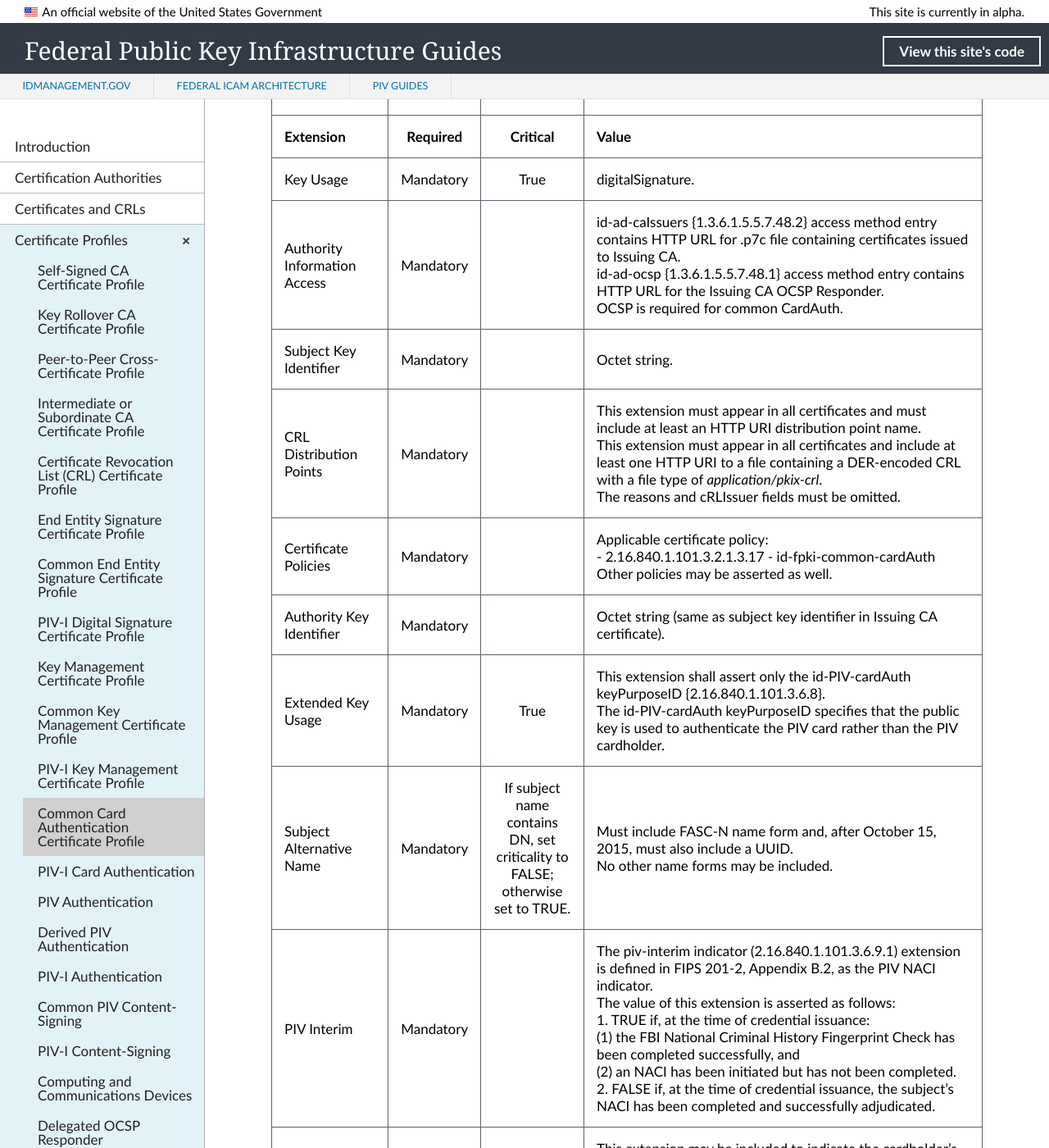
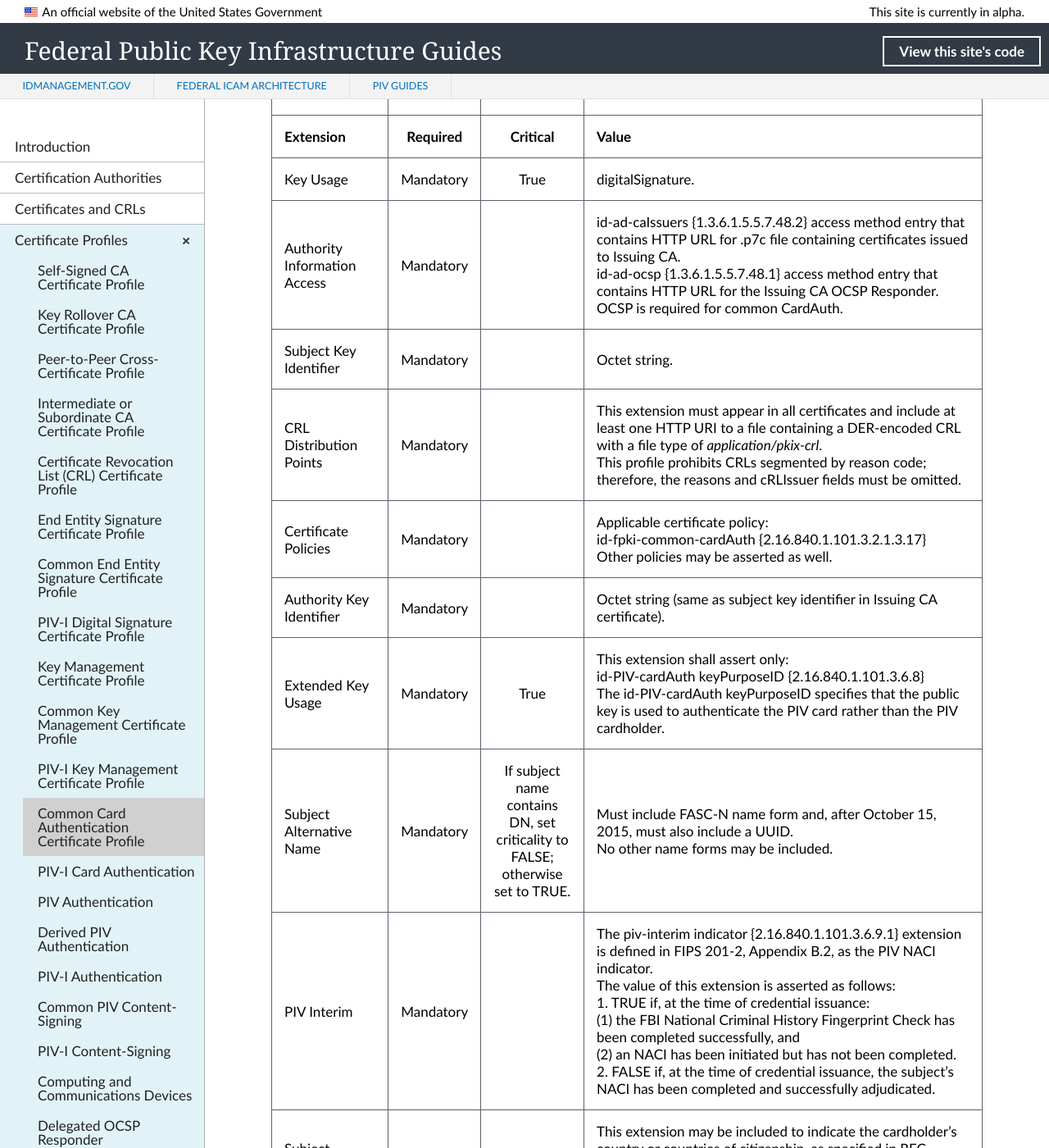
Before and after one commit to GSA/fpki-guides, a Jekyll site: the page built from _profiles/12_common_card_auth.md, in a window 1280 px wide and 1400 px high, scrolled down 1216 px. Shown: the whole window at 82% size. Built offline with Jekyll 4.4.1, drawn with Linux system fonts in a browser that asks for light colours; nearby versions of some CDN libraries; library files that are not in the unit come from our copies; some of the changed text lies outside the part shown.

Commit message:
Update 12_common_card_auth.md
Content and formatting

```diff
--- a/_profiles/12_common_card_auth.md
+++ b/_profiles/12_common_card_auth.md
@@ -10,24 +10,24 @@
 | :-------- | :---: | :---: | :-------------------------------     |
 | Version   |       |       | V3 (2)                                 |
 | Serial Number   |       |       | Must be a unique, positive number. |
-| Issuer Signature Algorithm   |       |       |  One of the following: <br>sha256WithRSAEncryption {1.2.840.113549.1.1.11} <br>ecdsa-with-SHA256 {1.2.840.10045.4.3.2} <br>ecdsa-with-SHA384 {1.2.840.10045.4.3.3} <br>ecdsa-with-SHA512 {1.2.840.10045.4.3.4}. |
-| Issuer   |       |       |  Unique X.500 Issuing CA DN. PrintableString encoding should be used whenever possible for Issuer and Subject Distinguished Names. |
-| Validity Period   |       |       |  No longer than 3 years from date of issue.<BR>Expressed in UTCTime for dates until end of 2049 and GeneralizedTime for dates thereafter.  |
-| Subject   |       |       |   This field may include a NULL DN. If DN is not NULL (i.e., an empty sequence), it must use one of the name forms specified in the _X.509 Certificate Policy for the U.S. Federal PKI Common Policy Framework_ (aka, Common Policy CP), Section 3.1.1.<br>PrintableString encoding should be used whenever possible for Issuer and Subject Distinguished Names.  |
+| Issuer Signature Algorithm   |       |       |  One of the following:<br>sha256WithRSAEncryption {1.2.840.113549.1.1.11}<br>ecdsa-with-SHA256 {1.2.840.10045.4.3.2}<br>ecdsa-with-SHA384 {1.2.840.10045.4.3.3} <br>ecdsa-with-SHA512 {1.2.840.10045.4.3.4} |
+| Issuer   |       |       |  Unique X.500 Issuing CA Distinguished Name (DN). PrintableString encoding should be used whenever possible for Issuer and Subject DNs. |
+| Validity Period   |       |       |  No longer than 3 years from date of issue.<br>Expressed in UTCTime for dates until end of 2049 and GeneralizedTime for dates thereafter.  |
+| Subject   |       |       |   This field may include a NULL DN. If DN is not NULL (i.e., an empty sequence), it must use one of the name forms specified in the _X.509 Certificate Policy for the U.S. Federal PKI Common Policy Framework_ (aka, Common Policy CP), Section 3.1.1.<br>PrintableString encoding should be used whenever possible for Issuer and Subject DNs.  |
 | Subject Public Key Information   |       |       |   For RSA, must be at least 2048 bit modulus, rsaEncryption {1.2.840.113549.1.1.1}.<BR>For ECC, implicitly specify parameters through an OID associated with a NIST-approved curve referenced in NIST SP 800-78-4.<sup>[1](#1)</sup>   |
 | Signature   |       |       |   sha256WithRSAEncryption {1.2.840.113549.1.1.11}<br>or ECDSA with appropriate Hash.   |
 |               |                 |              |                                       |
 | **Extension** |  **Required**   | **Critical** | **Value**                             |
 | Key Usage  | Mandatory | True |  digitalSignature.  |
-|Authority Information Access   | Mandatory  |  | id-ad-caIssuers {1.3.6.1.5.5.7.48.2} access method entry contains HTTP URL for .p7c file containing certificates issued to Issuing CA.<br>id-ad-ocsp {1.3.6.1.5.5.7.48.1} access method entry contains HTTP URL for the Issuing CA OCSP Responder.<br>OCSP is required for common CardAuth.  |
+|Authority Information Access   | Mandatory  |  | id-ad-caIssuers {1.3.6.1.5.5.7.48.2} access method entry that contains HTTP URL for .p7c file containing certificates issued to Issuing CA.<br>id-ad-ocsp {1.3.6.1.5.5.7.48.1} access method entry that contains HTTP URL for the Issuing CA OCSP Responder.<br>OCSP is required for common CardAuth.  |
 | Subject Key Identifier   | Mandatory |  | Octet string.  |
-| CRL Distribution Points   | Mandatory |   |  This extension must appear in all certificates and must include at least an HTTP URI distribution point name.<br>This extension must appear in all certificates and include at least one HTTP URI to a file containing a DER-encoded CRL with a file type of _application/pkix-crl_.<br>The reasons and cRLIssuer fields must be omitted. <!--Redundancy issue.--> |
-| Certificate Policies   | Mandatory  |  | Applicable certificate policy:<BR>- 2.16.840.1.101.3.2.1.3.17 - id-fpki-common-cardAuth<br>Other policies may be asserted as well. |
+| CRL Distribution Points   | Mandatory |   | This extension must appear in all certificates and include at least one HTTP URI to a file containing a DER-encoded CRL with a file type of _application/pkix-crl_.<br>This profile prohibits CRLs segmented by reason code; therefore, the reasons and cRLIssuer fields must be omitted. |
+| Certificate Policies   | Mandatory  |  | Applicable certificate policy:<br>id-fpki-common-cardAuth {2.16.840.1.101.3.2.1.3.17}<br>Other policies may be asserted as well. |
 | Authority Key Identifier   | Mandatory  |  | Octet string (same as subject key identifier in Issuing CA certificate). |
-| Extended Key Usage   | Mandatory | True |  This extension shall assert only the id-PIV-cardAuth keyPurposeID {2.16.840.1.101.3.6.8}.<BR>The id-PIV-cardAuth keyPurposeID specifies that the public key is used to authenticate the PIV card rather than the PIV cardholder.  |
+| Extended Key Usage   | Mandatory | True |  This extension shall assert only:<br>id-PIV-cardAuth keyPurposeID {2.16.840.1.101.3.6.8}<br>The id-PIV-cardAuth keyPurposeID specifies that the public key is used to authenticate the PIV card rather than the PIV cardholder.  |
 | Subject Alternative Name   | Mandatory  | If subject name contains<br>DN, set criticality to FALSE;<BR>otherwise set to TRUE. | Must include FASC-N name form and, after October 15, 2015, must also include a UUID.<BR>No other name forms may be included.  |
-| PIV Interim   | Mandatory  |  |  The piv-interim indicator (2.16.840.1.101.3.6.9.1) extension is defined in FIPS 201-2, Appendix B.2, as the PIV NACI indicator.<br>The value of this extension is asserted as follows:<br>1. TRUE if, at the time of credential issuance:<br>(1) the FBI National Criminal History Fingerprint Check has been completed successfully, and<br>(2) an NACI has been initiated but has not been completed.<br>2. FALSE if, at the time of credential issuance, the subject’s NACI has been completed and successfully adjudicated.  |
-| Subject Directory Attributes   | Optional  |  | This extension may be included to indicate the cardholder's country or countries of citizenship, as specified in RFC 5280.<sup>[2](#2)</sup><br>- 1.3.6.1.5.5.7.9.4 - countryOfCitizenship<br>ISO 3166<sup>[3](#3)</sup> specifies country codes. |
+| PIV Interim   | Mandatory  |  |  The piv-interim indicator {2.16.840.1.101.3.6.9.1} extension is defined in FIPS 201-2, Appendix B.2, as the PIV NACI indicator.<br>The value of this extension is asserted as follows:<br>1. TRUE if, at the time of credential issuance:<br>  (1) the FBI National Criminal History Fingerprint Check has been completed successfully, and<br> (2) an NACI has been initiated but has not been completed.<br>2. FALSE if, at the time of credential issuance, the subject’s NACI has been completed and successfully adjudicated.  |
+| Subject Directory Attributes   | Optional  |  | This extension may be included to indicate the cardholder's country or countries of citizenship, as specified in RFC 5280.<sup>[2](#2)</sup><br>countryOfCitizenship {1.3.6.1.5.5.7.9.4}<br>ISO 3166<sup>[3](#3)</sup> specifies country codes. |
 | Issuer Alternative Name   | Optional  |  |   |
 
 -------
```
